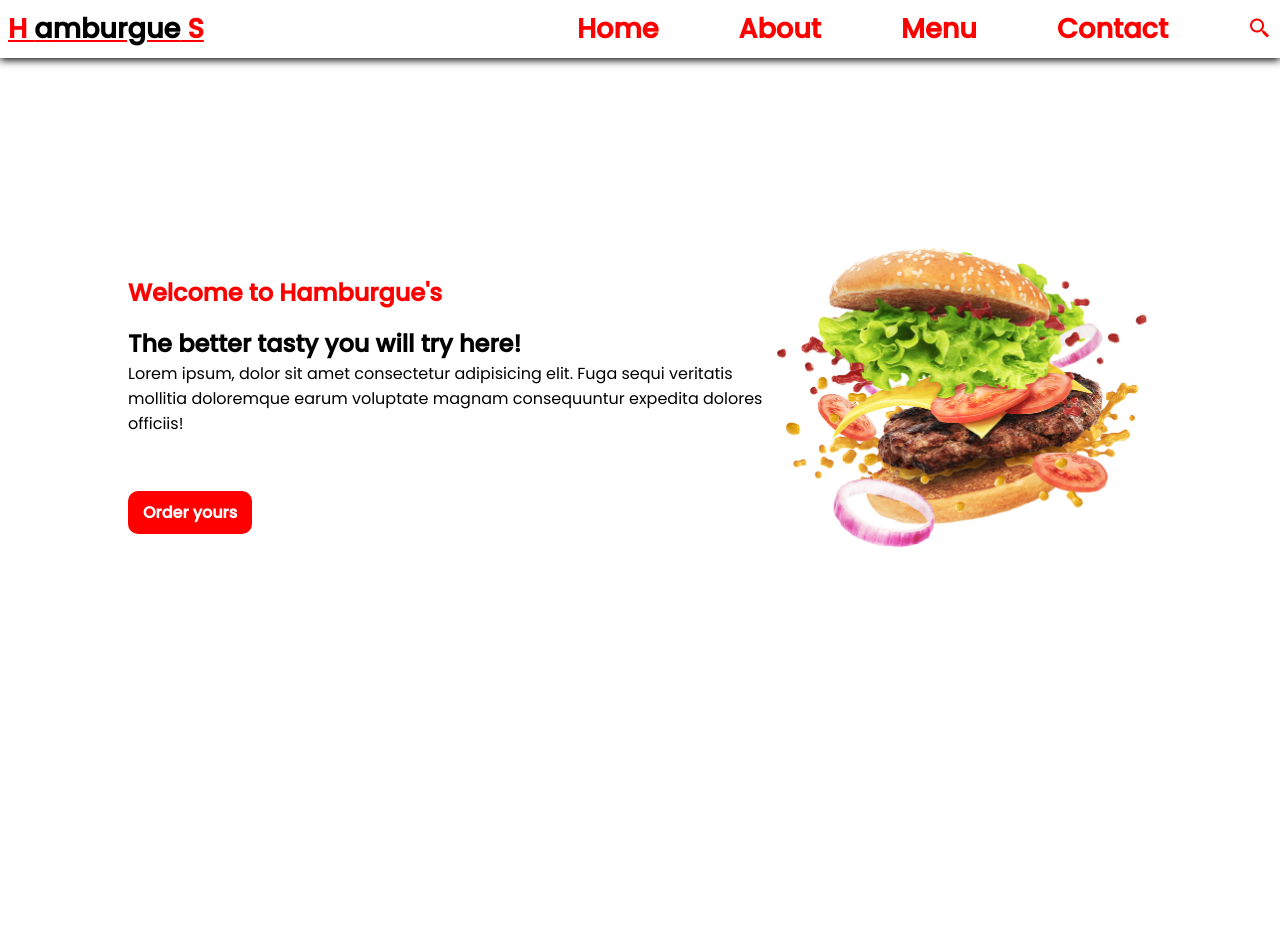
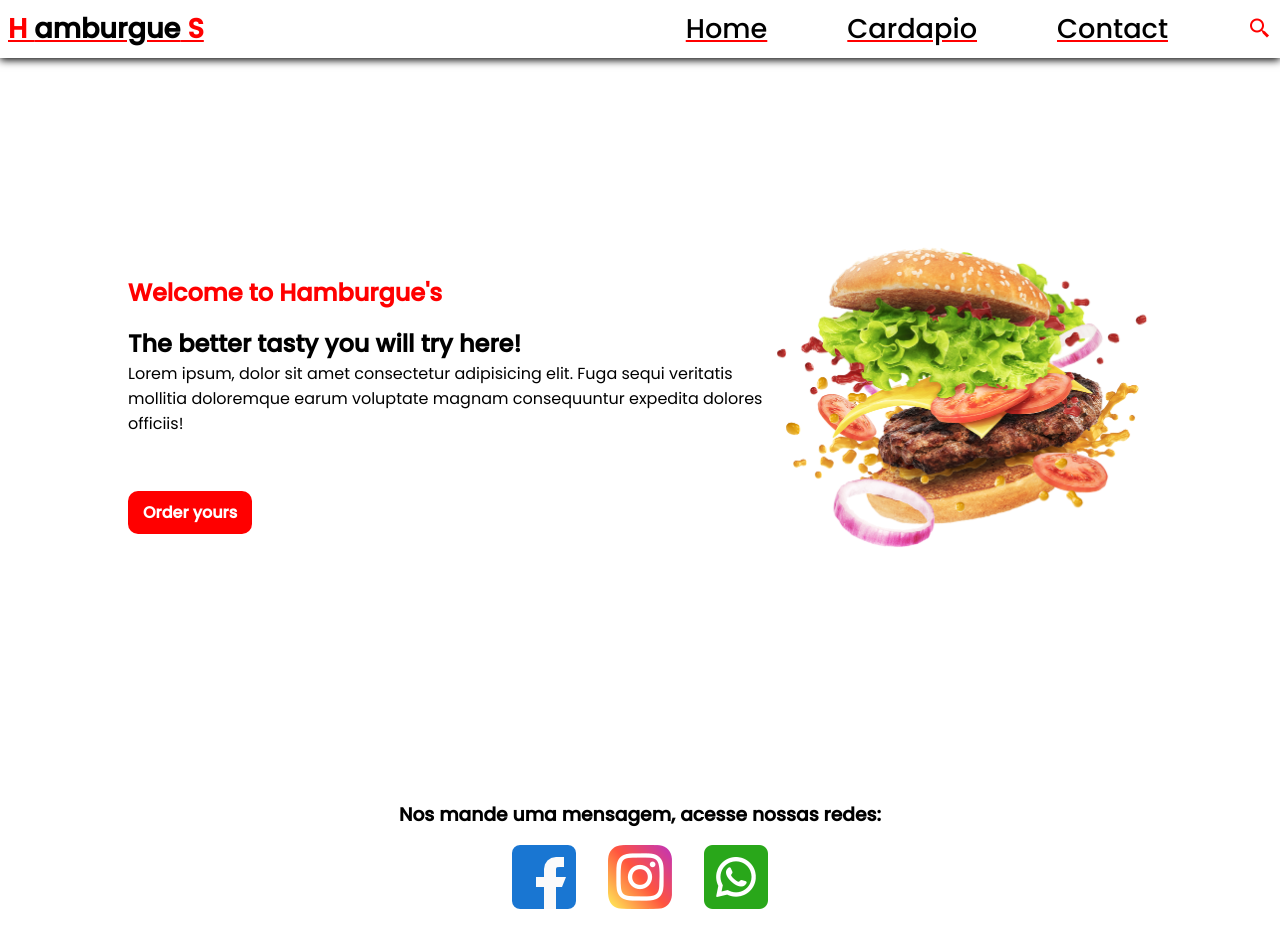
Before and after one commit to IsabelleNascimento/Site_lanchonete, a plain HTML site: page index.html in a window 1280 px wide. Before the commit the page ends 800 px from the top, so only its background shows below. Drawn offline with nearby package versions, Linux system fonts and the light colour scheme.

Commit message:
Update index.html

```diff
--- a/index.html
+++ b/index.html
@@ -14,10 +14,9 @@
         <nav class="navigation">
             <a href="#" class="logo">H <span>amburgue</span> S</a>
             <ul class="nav-menu">
-                <li class="nav-item"><a href="#"></a>Home</li>
-                <li class="nav-item"><a href="#"></a>About</li>
-                <li class="nav-item"><a href="#"></a>Menu</li>
-                <li class="nav-item"><a href="#"></a>Contact</li>
+                <li class="nav-item"><a class="nav-item-link" href="index.html">Home</a></li>
+                <li class="nav-item" ><a class="nav-item-link" href="index_menu.html">Cardapio </a></li>
+                <li class="nav-item"><a class="nav-item-link" href="#">Contact</a></li>
                 <i class='bx bx-search-alt-2'></i>
             </ul>
             <div class="menu">
@@ -41,6 +40,14 @@
             </div>
         </section>
     </main>
+    <section class="contato">
+        <h3 class="titulo-contato">Nos mande uma mensagem, acesse nossas redes:</h3>
+        <ul class="logos-contato">
+            <li> <img class="img-logo-contato" src="img/logos/facebook.png" alt=""><link rel="stylesheet" href=""></li>
+            <li> <img class="img-logo-contato" src="img/logos/instagram.png" alt=""><link rel="stylesheet" href=""></li>
+            <li> <img class="img-logo-contato" src="img/logos/whatsapp.png" alt=""><link rel="stylesheet" href=""></li>
+        </ul>
+    </section>
 
     <script src="main.js"></script>
 </body>
```
